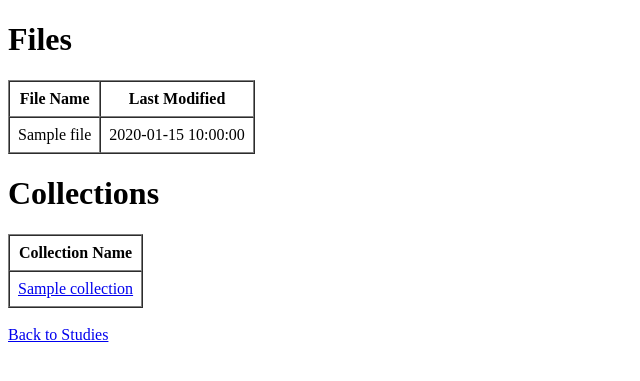
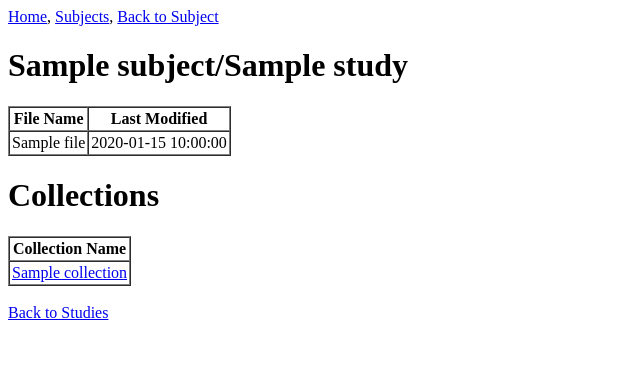
Before and after one commit to patbolan/slug, a Flask app: template templates/study.html in a window 1280 px wide. Shown: the top 381 px of the page, without its empty margins (0-640 px from the left). Run offline with Flask 3, Linux system fonts and the light colour scheme; the template is opened without the code that fills it: most values are stand-ins (such as "Sample title", 1, 10 or a date in 2020).

Commit message:
Small format changes

```diff
--- a/templates/study.html
+++ b/templates/study.html
@@ -1,12 +1,19 @@
 <!DOCTYPE html>
 <html>
 <head>
-    <title>Files in {{ subject }}/{{ study }}</title>
+    <title>{{ subject }}/{{ study }}</title>
 </head>
 <body>
-    <h1>Files</h1>
+    <header>
+        <a href="{{ url_for('index') }}">Home</a>,
+        <a href="{{ url_for('subjects') }}">Subjects</a>,
+        <a href="{{ url_for('subject', subject_name=subject) }}">Back to Subject</a>
+    </header>
 
-    <table border="1" cellpadding="8" cellspacing="0">
+    <h1>{{ subject }}/{{ study }}</h1>
+
+
+    <table border="1" cellpadding="2" cellspacing="0">
         <thead>
             <tr>
                 <th>File Name</th>
@@ -33,7 +40,7 @@
 
     <h1>Collections</h1>
 
-    <table border="1" cellpadding="8" cellspacing="0">
+    <table border="1" cellpadding="2" cellspacing="0">
         <thead>
             <tr>
                 <th>Collection Name</th>
--- a/templates/subject.html
+++ b/templates/subject.html
@@ -13,7 +13,7 @@
     <h2>Notes</h2>
     <p><pre>{{ notes }}</pre></p>
     <form action="{{ url_for('note', subject_name=subject) }}" method="GET">
-        <button type="submit">Edit Note</button>
+        <button type="submit">Edit Subject Note</button>
     </form>
     <h2>Studies ({{ studies|length }})</h2>
     <table border="1" cellpadding="2" cellspacing="0">
```
Also changed, not shown: working.txt (+8 -10 lines).
